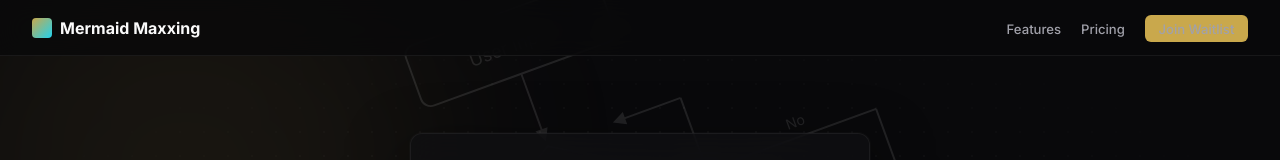
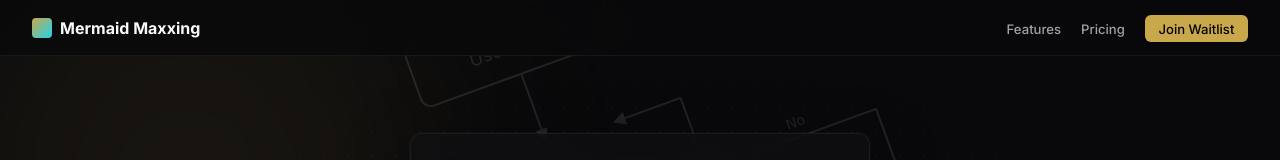
Before and after one commit to VagrantApe/mermaidmaxxinglp, a plain HTML site: page index.html in a window 1280 px wide. Shown: the top 160 px of the page. Drawn offline with Linux system fonts and the light colour scheme.

Commit message:
nav btn color black

```diff
--- a/index.html
+++ b/index.html
@@ -75,6 +75,10 @@
             background: var(--accent); padding: 0.35rem 0.85rem;
             border-radius: 6px; border: none; cursor: pointer;
             transition: transform 0.15s, filter 0.15s;
+
+            &.btn {
+                color: black;
+            }
         }
         .nav-cta:hover { transform: scale(1.02); filter: brightness(1.1); color: var(--bg); }
 
@@ -539,7 +543,7 @@
     <ul class="nav-links">
         <li><a href="#features">Features</a></li>
         <li><a href="#pricing">Pricing</a></li>
-        <li><a href="#waitlist" class="nav-cta">Join Waitlist</a></li>
+        <li><a href="#waitlist" class="nav-cta btn">Join Waitlist</a></li>
     </ul>
 </nav>
 
```
